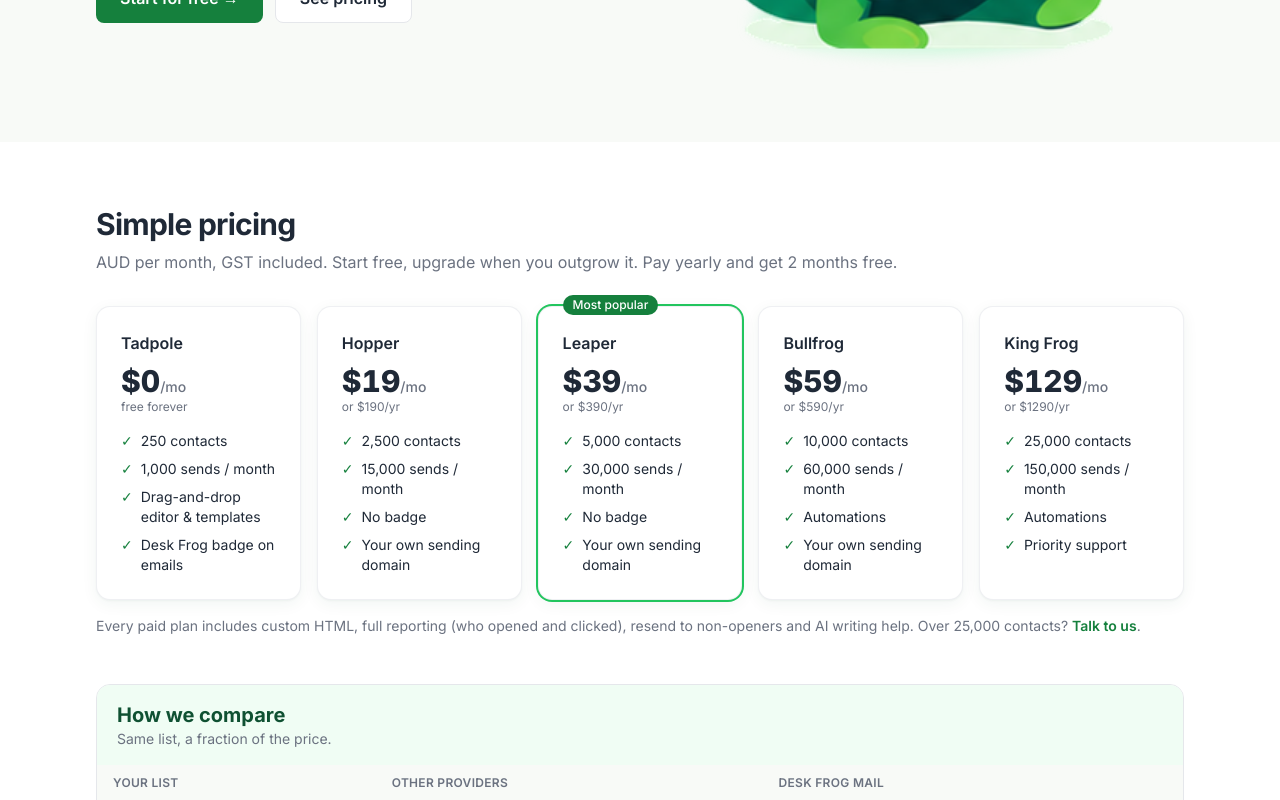
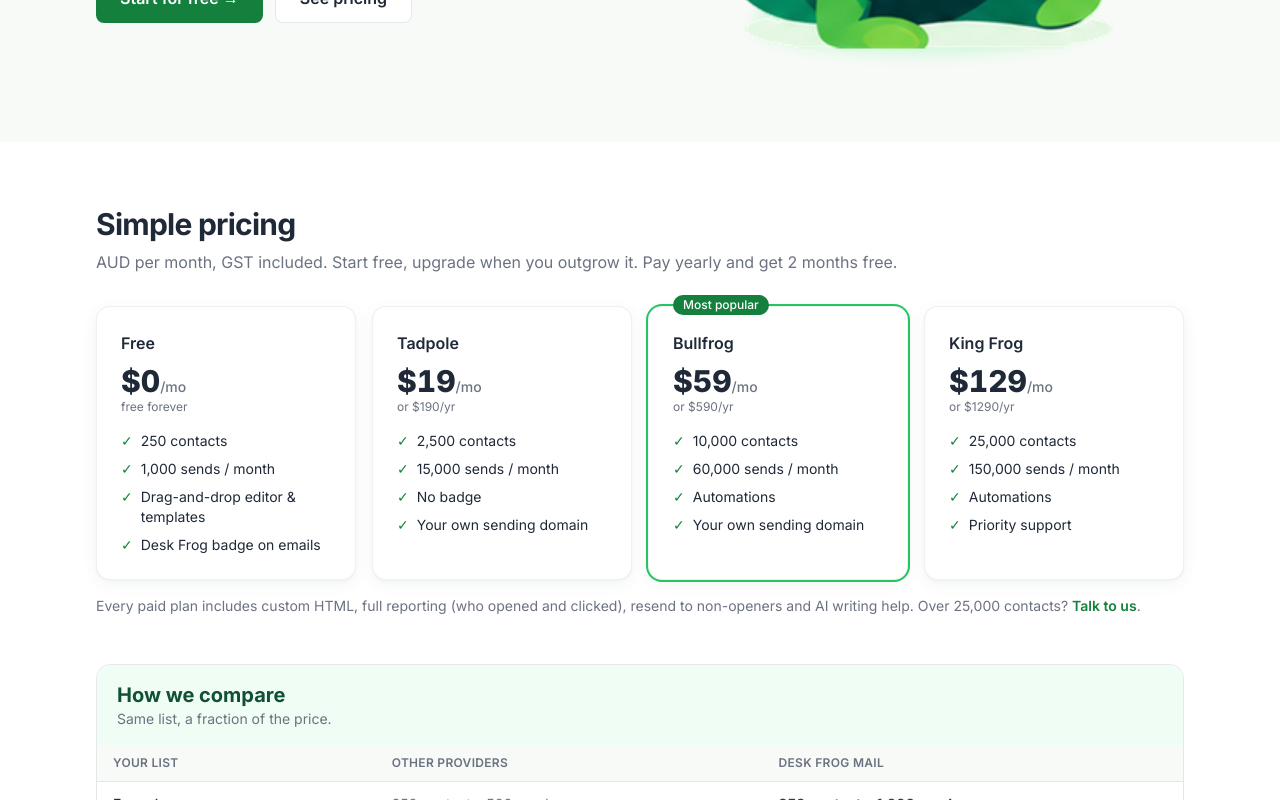
Before and after one commit to tamprd/deskfrog-mail, a Next.js app: page / in a window 1280 px wide. Shown: the part 478-1278 px from the top of the page. Built offline with nearby package versions, Linux system fonts and the light colour scheme.

Commit message:
Pricing: Free, Tadpole, Bullfrog, King Frog
Co-Authored-By: Claude Opus 5.5 <noreply@anthropic.com>
Claude-Session: https://claude.ai/code/session_018ZCavYxrTCNekCScghoPQD

```diff
--- a/src/app/page.tsx
+++ b/src/app/page.tsx
@@ -3,10 +3,9 @@ import { Frog, Logo } from "@/components/frog";
 
 // AUD, GST inclusive. Annual = 10 × monthly (2 months free).
 const tiers = [
-  { name: "Tadpole", price: 0, items: ["250 contacts", "1,000 sends / month", "Drag-and-drop editor & templates", "Desk Frog badge on emails"] },
-  { name: "Hopper", price: 19, items: ["2,500 contacts", "15,000 sends / month", "No badge", "Your own sending domain"] },
-  { name: "Leaper", price: 39, popular: true, items: ["5,000 contacts", "30,000 sends / month", "No badge", "Your own sending domain"] },
-  { name: "Bullfrog", price: 59, items: ["10,000 contacts", "60,000 sends / month", "Automations", "Your own sending domain"] },
+  { name: "Free", price: 0, items: ["250 contacts", "1,000 sends / month", "Drag-and-drop editor & templates", "Desk Frog badge on emails"] },
+  { name: "Tadpole", price: 19, items: ["2,500 contacts", "15,000 sends / month", "No badge", "Your own sending domain"] },
+  { name: "Bullfrog", price: 59, popular: true, items: ["10,000 contacts", "60,000 sends / month", "Automations", "Your own sending domain"] },
   { name: "King Frog", price: 129, items: ["25,000 contacts", "150,000 sends / month", "Automations", "Priority support"] },
 ];
 
@@ -52,7 +51,7 @@ export default function Home() {
         <div className="mx-auto max-w-6xl px-4 sm:px-8">
           <h2 className="text-3xl font-bold tracking-tight">Simple pricing</h2>
           <p className="mt-2 text-muted">AUD per month, GST included. Start free, upgrade when you outgrow it. Pay yearly and get 2 months free.</p>
-          <div className="mt-8 grid gap-4 sm:grid-cols-2 lg:grid-cols-5">
+          <div className="mt-8 grid gap-4 sm:grid-cols-2 lg:grid-cols-4">
             {tiers.map((t) => (
               <div key={t.name} className={`card relative p-6 ${t.popular ? "ring-2 ring-frog" : ""}`}>
                 {t.popular && <span className="pill absolute -top-3 left-6 bg-frog-700 text-white">Most popular</span>}
```
Also changed, not shown: 2 other files (tests, documents, lock files or other folders).
